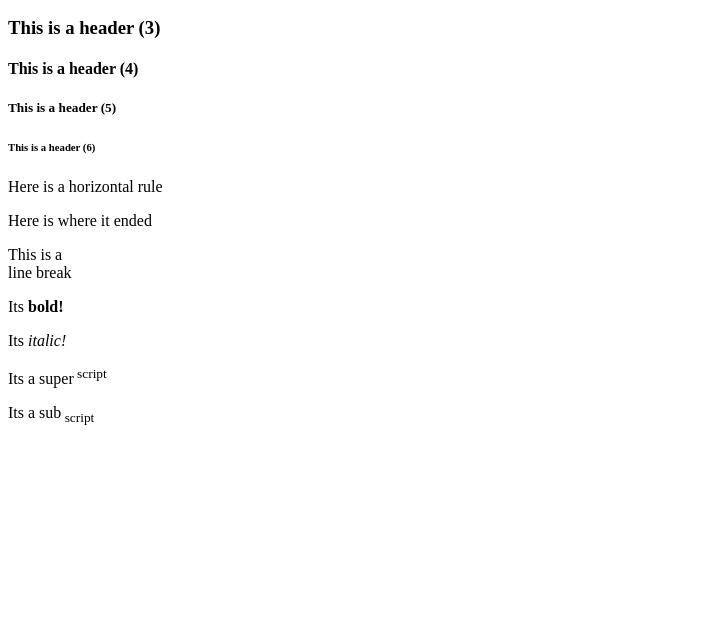
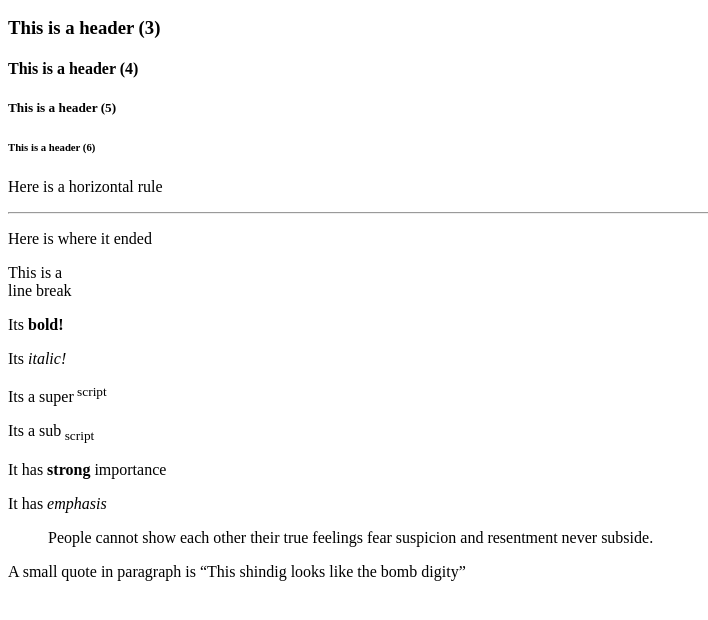
Before and after one commit to LordFreezer/HTML-Public-, a plain HTML site: page structure.html in a window 1280 px wide. Shown: the part 110-730 px from the top of the page, without its empty margins (0-708 px from the left). Drawn offline with Linux system fonts and the light colour scheme.

Commit message:
strong, em, blockquote, q

```diff
--- a/structure.html
+++ b/structure.html
@@ -9,19 +9,23 @@
     <h1> This is a header (1) </h1>
     <h2> This is a header (2)</h2>
     <h3> This is a header (3)</h3>
-
     <h4> This is a header (4)</h4>
     <h5> This is a header (5)</h5>
     <h6> This is a header (6)</h6>
     <p> Here is a horizontal rule </p>
-    </hr>
+    <hr />
     <p> Here is where it ended </p>
     <p> This is a <br /> line break </p>
     <p> Its <b> bold! </b> </p>
     <p> Its <i> italic! </i> </p>
     <p> Its a super<sup> script </sup> </p>
     <p> Its a sub<sub> script </sub> </p>
-
+    <p> It has <strong> strong </strong> importance</p>
+    <p> It has <em> emphasis </em> </p>
+    <blockquote cite="https://kidadl.com/articles/top-madara-quotes-that-naruto-fans-will-love">
+        <p>People cannot show each other their true feelings fear suspicion and resentment never subside.</p>
+    </blockquote>
+    <p>A small quote in paragraph is <q>This shindig looks like the bomb digity</q></p>
 </body>
 
 </html>
```
